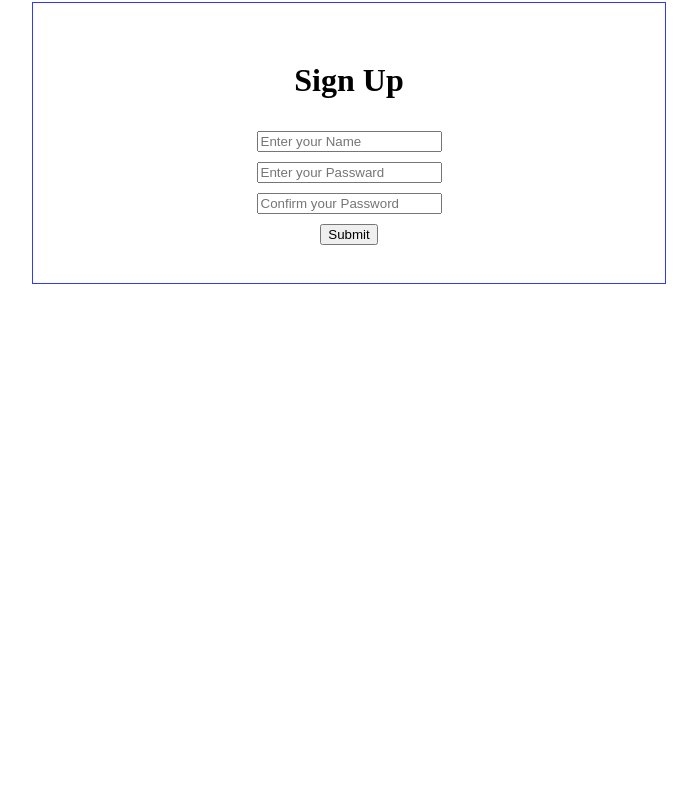
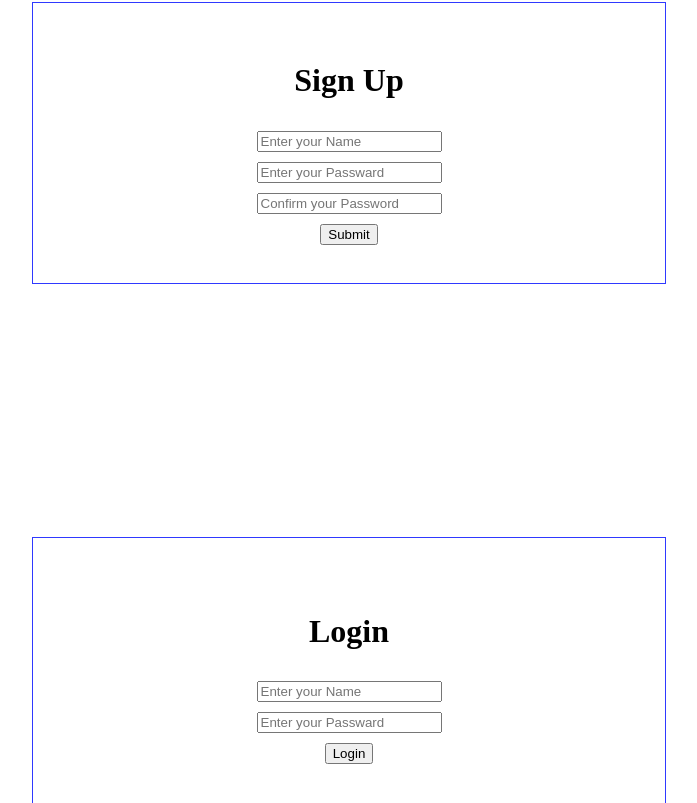
Before and after one commit to NeetuSeharawat/Expense_tracker, a React (Create React App) app: page / in a window 1280 px wide. Shown: the part 251-1054 px from the top of the page, without its empty margins (291-988 px from the left). Before the commit the page ends 800 px from the top, so only its background shows below. Built offline with nearby package versions, Linux system fonts and the light colour scheme.

Commit message:
Login Screen

```diff
--- a/src/App.js
+++ b/src/App.js
@@ -1,10 +1,12 @@
 import SignUpPage from './Components/SignUpPage/SignUpPage';
 import './App.css';
+import LoginPage from './Components/LoginPage/LoginPage';
 
 function App() {
   return (
     <div className="App">
     < SignUpPage />
+    <LoginPage/>
         </div>
   );
 }
--- /dev/null
+++ b/src/Components/LoginPage/LoginPage.jsx
@@ -0,0 +1,52 @@
+import React, { useRef } from "react";
+import axios from "axios";
+
+const LoginPage = () => {
+  const emailRef = useRef();
+  const passwordRef = useRef();
+
+
+
+  const handleSubmit = async (e) => {
+    e.preventDefault();
+    let obj = {
+      email: emailRef.current.value,
+      password: passwordRef.current.value,
+      returnSecureToken:true,
+    };
+    try {
+      const res = await axios.post(
+        "https://identitytoolkit.googleapis.com/v1/accounts:signInWithPassword?key=AIzaSyCSf5df3wQzSx7GQ34HdC2hCFcD4sIETvM",
+        obj
+      );
+      console.log(res);
+    } catch (error) {
+      console.log("error", error);
+    }
+  };
+  return (
+    <div>
+      <form>
+        <h1>Login</h1>
+        <input
+          type="text"
+          placeholder="Enter your Name"
+          ref={emailRef}
+          required
+        ></input>
+        <input
+          type="password"
+          placeholder="Enter your Passward"
+          ref={passwordRef}
+          required
+        ></input>
+
+        <button onClick={handleSubmit} type={"submit"}>
+          Login
+        </button>
+      </form>
+    </div>
+  );
+};
+
+export default LoginPage;
```
